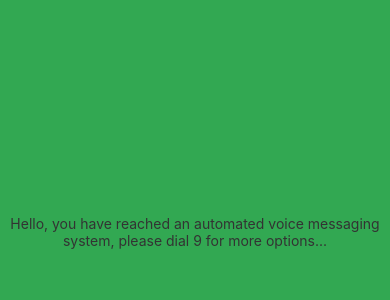
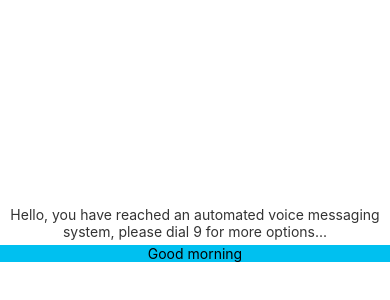
Before and after one commit to lukehmcc/Emagini, a React Native app in the folder emaginiReact/: screen / in a window 390 px wide. Shown: the part 188-488 px from the top of the page. Built offline with nearby package versions, Linux system fonts and the light colour scheme.

Commit message:
that looks terrible... still working on it

```diff
--- a/emaginiReact/App.js
+++ b/emaginiReact/App.js
@@ -6,32 +6,45 @@ import React, { Component } from 'react';
 import {
   SafeAreaView,
   StyleSheet,
-  ScrollView,
   View,
   Text,
   StatusBar,
 } from 'react-native';
 
-export default class HelloWorldApp extends Component {
+export default class emagini extends Component {
   render() {
     return (
-      <View style={helloStyle.container}>
-        <Text style={helloStyle.instructions}>Hello, you have reached an automated voice messaging system, please dial 9 for more options...</Text>
+      <View style={styles.container}>
+        <View style={styles.header}>
+          <Text style={styles.thiccText}>Hello, you have reached an automated voice messaging system, please dial 9 for more options...</Text>
+        </View>
+        <View style={styles.body}>
+          <Text style={styles.thinText}>Good morning</Text>
+        </View>
       </View>
     );
   }
 }
-
-const helloStyle = StyleSheet.create({
+const styles = StyleSheet.create({
   container: {
               flex: 1,
               justifyContent: "center",
               alignItems: "center",
-              backgroundColor: '#32a852'
+              backgroundColor: '#FFFFFF'
   },
-  instructions: {
+  header:{
+              textAlign: 'center'
+  },
+  thiccText: {
               textAlign: 'center',
-		          color: '#333333',
+    		      color: '#333333',
 		          marginBottom: 5
-  }
+  },
+  body: {
+              backgroundColor: '#00c0f0',
+              width: '100%'
+  },
+  thinText: {
+              textAlign: 'center'
+  },
 });
```
